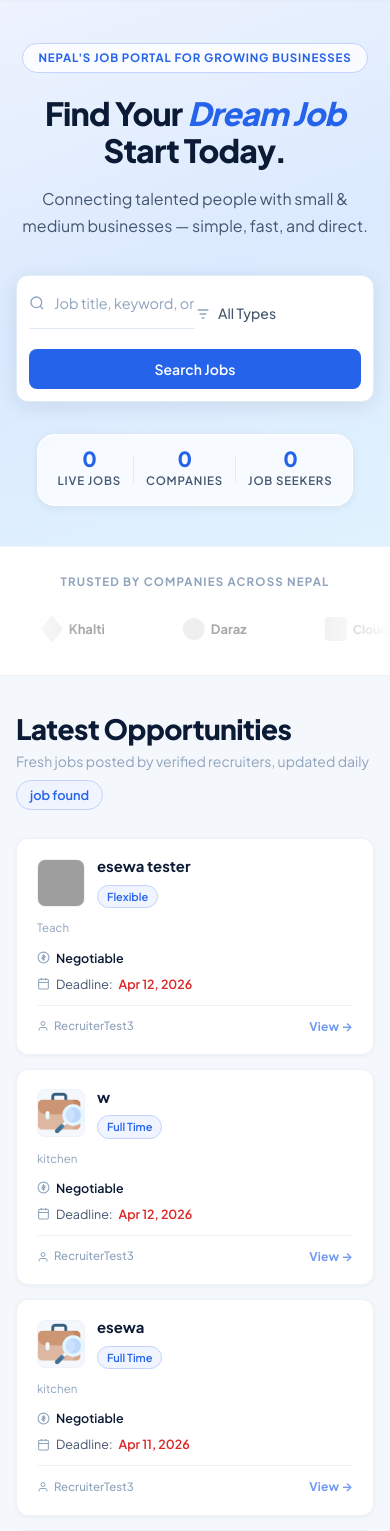
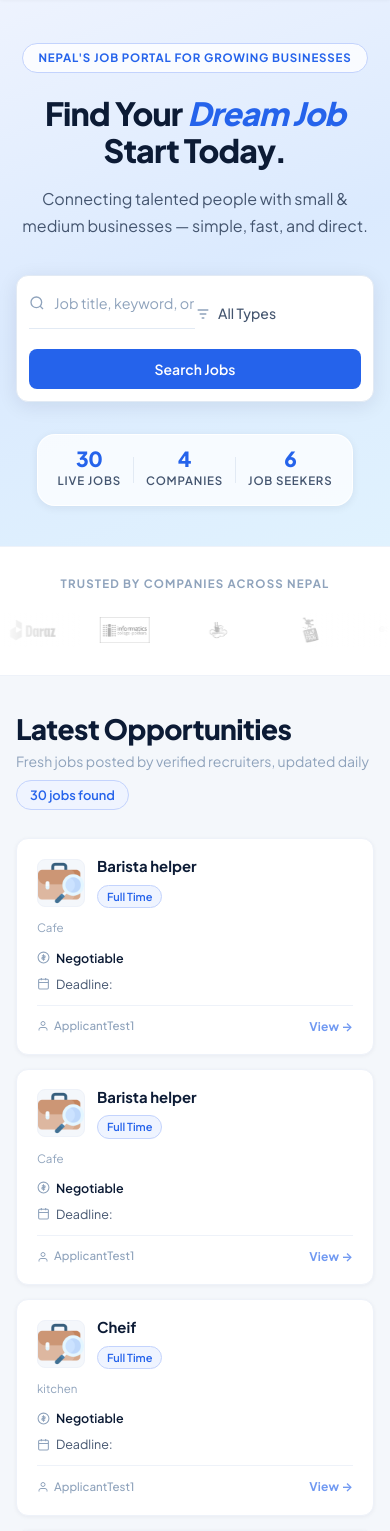
Before and after one commit to SauravStha1/Pocket_Job, a Django app: page /?page=2 in a window 390 px wide. Shown: the part 61-1592 px from the top of the page. Run offline with Django 5.2, Linux system fonts and the light colour scheme; data comes from the database, SQL or seed files in the repository; both versions use the stored data as it was after the commit; grey boxes are pictures that could not be loaded.

Commit message:
UI: Homepage UI with Dashboard analytics

```diff
--- a/homepage/views.py
+++ b/homepage/views.py
@@ -1,6 +1,8 @@
 from django.shortcuts import render
 from django.db.models import Q
+from django.core.paginator import Paginator
 from Job_Post.models import Job
+from django.contrib.auth.models import User
 
 
 def home(request):
@@ -9,7 +11,7 @@ def home(request):
 
     jobs = Job.objects.filter(is_active=True)
 
-    # Apply search filters
+    # ── Search filters ──
     if query:
         jobs = jobs.filter(
             Q(title__icontains=query) | Q(tags__icontains=query)
@@ -18,9 +20,9 @@ def home(request):
     if job_type and job_type != "All":
         jobs = jobs.filter(job_type=job_type)
 
-    # ==============================
-    # 🎯 SKILL-BASED FILTER (SEARCH STYLE)
-    # ==============================
+    # ── Skill-based prioritisation (authenticated users) ──
+    recommended_ids = []
+
     if request.user.is_authenticated:
         profile = request.user.profile
         skills = profile.skills
@@ -28,26 +30,56 @@ def home(request):
         if skills:
             skill_list = [s.strip().lower() for s in skills.split(",")]
 
-            # Step 1: Find matching jobs
             matched_jobs = []
             other_jobs = []
 
             for job in jobs:
                 job_text = (job.title + " " + job.tags).lower()
-
                 if any(skill in job_text for skill in skill_list):
                     matched_jobs.append(job)
+                    recommended_ids.append(job.id)
                 else:
                     other_jobs.append(job)
 
-            # Step 2: Combine (like search result priority)
             jobs = matched_jobs + other_jobs
-
+        else:
+            jobs = list(jobs.order_by('-created_at'))
     else:
         jobs = list(jobs.order_by('-created_at'))
 
+    # ── Pagination: 30 jobs per page (10 columns × 3 rows) ──
+    paginator = Paginator(jobs, 24)
+    page_number = request.GET.get('page')
+    jobs_page = paginator.get_page(page_number)
+
+    # ── Dashboard stats for hero section ──
+    total_jobs = Job.objects.filter(is_active=True).count()
+
+    # Count unique recruiters who have posted at least one active job
+    total_companies = (
+        Job.objects.filter(is_active=True)
+        .values('recruiter')
+        .distinct()
+        .count()
+    )
+
+    # Count all applicant profiles
+    try:
+        from accounts.models import Profile
+        total_applicants = Profile.objects.filter(role='APPLICANT').count()
+    except Exception:
+        # Fallback: count all non-staff users minus recruiters
+        total_applicants = User.objects.filter(
+            is_staff=False, is_superuser=False
+        ).count()
+
     return render(request, 'homepage/home.html', {
-        'jobs': jobs,
+        'jobs': jobs_page,
         'query': query,
-        'selected_job_type': job_type
+        'selected_job_type': job_type,
+        'recommended_ids': recommended_ids,
+        # Stats
+        'total_jobs': total_jobs,
+        'total_companies': total_companies,
+        'total_applicants': total_applicants,
     })
--- a/static/css/home.css
+++ b/static/css/home.css
@@ -285,7 +282,7 @@ a {
   background: #fff;
   border-top: 1px solid var(--border-lt);
   border-bottom: 1px solid var(--border-lt);
-  padding: 26px 0;
+  padding: 28px 0;
   overflow: hidden;
   width: 100%;
 }
@@ -297,10 +294,10 @@ a {
   letter-spacing: 0.1em;
   text-transform: uppercase;
   color: var(--ink-3);
-  margin-bottom: 18px;
+  margin-bottom: 20px;
 }
 
-/* Marquee wrapper with fade edges */
+/* Marquee outer with fade edges */
 .marquee-outer {
   position: relative;
   overflow: hidden;
@@ -345,21 +342,31 @@ a {
   to   { transform: translateX(-50%); }
 }
 
-/* Individual logo item */
+/* Logo wrapper */
 .mlogo {
   display: inline-flex;
   align-items: center;
-  padding: 4px 28px;
-  opacity: 0.5;
+  justify-content: center;
+  padding: 6px 36px;
+  flex-shrink: 0;
+  opacity: 0.45;
   filter: grayscale(1);
-  flex-shrink: 0;
-  transition: opacity var(--ease), filter var(--ease);
-  cursor: default;
+  transition: opacity var(--ease), filter var(--ease), transform var(--ease);
 }
 
 .mlogo:hover {
   opacity: 1;
   filter: grayscale(0);
+  transform: translateY(-2px);
+}
+
+/* ── Logo image inside marquee ── */
+.mlogo-img {
+  height: 50px;       /* fixed height — all logos same height */
+  width: auto;        /* width scales naturally */
+  max-width: 120px;   /* prevent very wide logos from taking too much space */
+  object-fit: contain;
+  display: block;
 }
 
 /* ================================================================
@@ -910,4 +933,14 @@ a {
     height: 36px;
     font-size: 0.82rem;
   }
+
+  /* Smaller logos on mobile */
+  .mlogo-img {
+    height: 26px;
+    max-width: 90px;
+  }
+
+  .mlogo {
+    padding: 4px 22px;
+  }
 }
--- a/templates/homepage/home.html
+++ b/templates/homepage/home.html
@@ -55,20 +55,20 @@
 
     </form>
 
-    <!-- STATS — dynamic from backend variables -->
+    <!-- STATS — real backend data from views.py -->
     <div class="hero-stats">
       <div class="stat-box">
-        <strong>{{ total_jobs|default:"0" }}</strong>
+        <strong>{{ total_jobs }}</strong>
         <span>Live Jobs</span>
       </div>
       <div class="stat-sep"></div>
       <div class="stat-box">
-        <strong>{{ total_companies|default:"0" }}</strong>
+        <strong>{{ total_companies }}</strong>
         <span>Companies</span>
       </div>
       <div class="stat-sep"></div>
       <div class="stat-box">
-        <strong>{{ total_applicants|default:"0" }}</strong>
+        <strong>{{ total_applicants }}</strong>
         <span>Job Seekers</span>
       </div>
     </div>
@@ -76,112 +76,61 @@
   </div>
 </section>
 
-<!-- ===================== TRUSTED COMPANIES ===================== -->
+<!-- ===================== TRUSTED COMPANIES — MARQUEE WITH REAL LOGOS ===================== -->
 <section class="trusted">
   <p class="trusted-label">Trusted by companies across Nepal</p>
 
   <div class="marquee-outer">
     <div class="marquee-track">
 
+      <!-- ── ORIGINAL SET — real logo images ── -->
       <span class="mlogo">
-        <svg viewBox="0 0 90 32" xmlns="http://www.w3.org/2000/svg" width="90" height="32">
-          <rect x="2" y="5" width="22" height="22" rx="5" fill="#2563eb" opacity=".2"/>
-          <text x="30" y="21" font-family="'Plus Jakarta Sans',sans-serif" font-size="13" font-weight="700" fill="#475569">eSewa</text>
-        </svg>
+        <img src="{% static 'images/logos/esewa.png' %}" alt="eSewa" class="mlogo-img">
       </span>
 
       <span class="mlogo">
-        <svg viewBox="0 0 130 32" xmlns="http://www.w3.org/2000/svg" width="130" height="32">
-          <circle cx="13" cy="16" r="11" fill="#2563eb" opacity=".2"/>
-          <text x="30" y="21" font-family="'Plus Jakarta Sans',sans-serif" font-size="13" font-weight="700" fill="#475569">Informatics</text>
-        </svg>
+        <img src="{% static 'images/logos/khalti.png' %}" alt="Khalti" class="mlogo-img">
       </span>
 
       <span class="mlogo">
-        <svg viewBox="0 0 86 32" xmlns="http://www.w3.org/2000/svg" width="86" height="32">
-          <polygon points="13,2 24,16 13,30 2,16" fill="#2563eb" opacity=".2"/>
-          <text x="30" y="21" font-family="'Plus Jakarta Sans',sans-serif" font-size="13" font-weight="700" fill="#475569">Khalti</text>
-        </svg>
+        <img src="{% static 'images/logos/daraz.png' %}" alt="Daraz" class="mlogo-img">
       </span>
 
       <span class="mlogo">
-        <svg viewBox="0 0 86 32" xmlns="http://www.w3.org/2000/svg" width="86" height="32">
-          <rect x="2" y="5" width="22" height="22" rx="11" fill="#2563eb" opacity=".2"/>
-          <text x="30" y="21" font-family="'Plus Jakarta Sans',sans-serif" font-size="13" font-weight="700" fill="#475569">Daraz</text>
-        </svg>
+        <img src="{% static 'images/logos/informatics.png' %}" alt="Informatics" class="mlogo-img">
       </span>
 
       <span class="mlogo">
-        <svg viewBox="0 0 148 32" xmlns="http://www.w3.org/2000/svg" width="148" height="32">
-          <rect x="2" y="4" width="22" height="24" rx="4" fill="#2563eb" opacity=".2"/>
-          <text x="30" y="21" font-family="'Plus Jakarta Sans',sans-serif" font-size="12" font-weight="700" fill="#475569">CloudFactory</text>
-        </svg>
+        <img src="{% static 'images/logos/cloudfactory.png' %}" alt="CloudFactory" class="mlogo-img">
       </span>
 
       <span class="mlogo">
-        <svg viewBox="0 0 108 32" xmlns="http://www.w3.org/2000/svg" width="108" height="32">
-          <circle cx="13" cy="16" r="10" fill="none" stroke="#2563eb" stroke-width="2" opacity=".3"/>
-          <circle cx="13" cy="16" r="4" fill="#2563eb" opacity=".2"/>
-          <text x="30" y="21" font-family="'Plus Jakarta Sans',sans-serif" font-size="13" font-weight="700" fill="#475569">Leapfrog</text>
-        </svg>
+        <img src="{% static 'images/logos/leapfrog.png' %}" alt="Leapfrog" class="mlogo-img">
       </span>
 
-      <span class="mlogo">
-        <svg viewBox="0 0 128 32" xmlns="http://www.w3.org/2000/svg" width="128" height="32">
-          <rect x="2" y="5" width="22" height="22" rx="4" fill="#2563eb" opacity=".2"/>
-          <text x="30" y="21" font-family="'Plus Jakarta Sans',sans-serif" font-size="11.5" font-weight="700" fill="#475569">Fusemachines</text>
-        </svg>
-      </span>
-
-      <!-- Duplicate for seamless loop -->
+      <!-- ── DUPLICATE SET for seamless infinite loop ── -->
       <span class="mlogo" aria-hidden="true">
-        <svg viewBox="0 0 90 32" xmlns="http://www.w3.org/2000/svg" width="90" height="32">
-          <rect x="2" y="5" width="22" height="22" rx="5" fill="#2563eb" opacity=".2"/>
-          <text x="30" y="21" font-family="'Plus Jakarta Sans',sans-serif" font-size="13" font-weight="700" fill="#475569">eSewa</text>
-        </svg>
+        <img src="{% static 'images/logos/esewa.png' %}" alt="" class="mlogo-img">
       </span>
 
       <span class="mlogo" aria-hidden="true">
-        <svg viewBox="0 0 130 32" xmlns="http://www.w3.org/2000/svg" width="130" height="32">
-          <circle cx="13" cy="16" r="11" fill="#2563eb" opacity=".2"/>
-          <text x="30" y="21" font-family="'Plus Jakarta Sans',sans-serif" font-size="13" font-weight="700" fill="#475569">Informatics</text>
-        </svg>
+        <img src="{% static 'images/logos/khalti.png' %}" alt="" class="mlogo-img">
       </span>
 
       <span class="mlogo" aria-hidden="true">
-        <svg viewBox="0 0 86 32" xmlns="http://www.w3.org/2000/svg" width="86" height="32">
-          <polygon points="13,2 24,16 13,30 2,16" fill="#2563eb" opacity=".2"/>
-          <text x="30" y="21" font-family="'Plus Jakarta Sans',sans-serif" font-size="13" font-weight="700" fill="#475569">Khalti</text>
-        </svg>
+        <img src="{% static 'images/logos/daraz.png' %}" alt="" class="mlogo-img">
       </span>
 
       <span class="mlogo" aria-hidden="true">
-        <svg viewBox="0 0 86 32" xmlns="http://www.w3.org/2000/svg" width="86" height="32">
-          <rect x="2" y="5" width="22" height="22" rx="11" fill="#2563eb" opacity=".2"/>
-          <text x="30" y="21" font-family="'Plus Jakarta Sans',sans-serif" font-size="13" font-weight="700" fill="#475569">Daraz</text>
-        </svg>
+        <img src="{% static 'images/logos/informatics.png' %}" alt="" class="mlogo-img">
       </span>
 
       <span class="mlogo" aria-hidden="true">
-        <svg viewBox="0 0 148 32" xmlns="http://www.w3.org/2000/svg" width="148" height="32">
-          <rect x="2" y="4" width="22" height="24" rx="4" fill="#2563eb" opacity=".2"/>
-          <text x="30" y="21" font-family="'Plus Jakarta Sans',sans-serif" font-size="12" font-weight="700" fill="#475569">CloudFactory</text>
-        </svg>
+        <img src="{% static 'images/logos/cloudfactory.png' %}" alt="" class="mlogo-img">
       </span>
 
       <span class="mlogo" aria-hidden="true">
-        <svg viewBox="0 0 108 32" xmlns="http://www.w3.org/2000/svg" width="108" height="32">
-          <circle cx="13" cy="16" r="10" fill="none" stroke="#2563eb" stroke-width="2" opacity=".3"/>
-          <circle cx="13" cy="16" r="4" fill="#2563eb" opacity=".2"/>
-          <text x="30" y="21" font-family="'Plus Jakarta Sans',sans-serif" font-size="13" font-weight="700" fill="#475569">Leapfrog</text>
-        </svg>
-      </span>
-
-      <span class="mlogo" aria-hidden="true">
-        <svg viewBox="0 0 128 32" xmlns="http://www.w3.org/2000/svg" width="128" height="32">
-          <rect x="2" y="5" width="22" height="22" rx="4" fill="#2563eb" opacity=".2"/>
-          <text x="30" y="21" font-family="'Plus Jakarta Sans',sans-serif" font-size="11.5" font-weight="700" fill="#475569">Fusemachines</text>
-        </svg>
+        <img src="{% static 'images/logos/leapfrog.png' %}" alt="" class="mlogo-img">
       </span>
 
     </div>
@@ -198,7 +147,9 @@
         <p class="jobs-sub">Fresh jobs posted by verified recruiters, updated daily</p>
       </div>
       {% if jobs %}
-        <span class="jobs-count">{{ jobs.paginator.count }} job{{ jobs.paginator.count|pluralize }} found</span>
+        <span class="jobs-count">
+          {{ jobs.paginator.count }} job{{ jobs.paginator.count|pluralize }} found
+        </span>
       {% endif %}
     </div>
 
@@ -209,7 +160,7 @@
       <a href="{% url 'job_detail' job.id %}" class="job-link">
         <div class="job-card">
 
-          <!-- ✅ Recommended Badge — backend only, logic unchanged -->
+          <!-- ✅ Recommended Badge — backend logic unchanged -->
           {% if job.id in recommended_ids %}
           <div class="badge-rec">
             <svg viewBox="0 0 16 16" width="10" height="10" fill="currentColor">
@@ -284,26 +235,38 @@
 
     </div>
 
-    <!-- PAGINATION — Django compatible -->
+    <!-- PAGINATION — 30 per page, Django Page object compatible -->
     {% if jobs.has_other_pages %}
     <nav class="pagination">
+
       {% if jobs.has_previous %}
-        <a href="?page={{ jobs.previous_page_number }}{% if query %}&q={{ query }}{% endif %}{% if selected_job_type %}&job_type={{ selected_job_type }}{% endif %}" class="page-btn">← Prev</a>
+        <a href="?page={{ jobs.previous_page_number }}{% if query %}&q={{ query }}{% endif %}{% if selected_job_type %}&job_type={{ selected_job_type }}{% endif %}"
+           class="page-btn">← Prev</a>
+      {% else %}
+        <span class="page-btn page-disabled">← Prev</span>
       {% endif %}
 
       {% for num in jobs.paginator.page_range %}
         {% if jobs.number == num %}
           <span class="page-btn page-active">{{ num }}</span>
         {% elif num > jobs.number|add:'-3' and num < jobs.number|add:'3' %}
-          <a href="?page={{ num }}{% if query %}&q={{ query }}{% endif %}{% if selected_job_type %}&job_type={{ selected_job_type }}{% endif %}" class="page-btn">{{ num }}</a>
+          <a href="?page={{ num }}{% if query %}&q={{ query }}{% endif %}{% if selected_job_type %}&job_type={{ selected_job_type }}{% endif %}"
+             class="page-btn">{{ num }}</a>
         {% elif num == 1 or num == jobs.paginator.num_pages %}
-          <a href="?page={{ num }}{% if query %}&q={{ query }}{% endif %}{% if selected_job_type %}&job_type={{ selected_job_type }}{% endif %}" class="page-btn">{{ num }}</a>
+          <a href="?page={{ num }}{% if query %}&q={{ query }}{% endif %}{% if selected_job_type %}&job_type={{ selected_job_type }}{% endif %}"
+             class="page-btn">{{ num }}</a>
+        {% elif num == jobs.number|add:'-4' or num == jobs.number|add:'4' %}
+          <span class="page-btn page-ellipsis">…</span>
         {% endif %}
       {% endfor %}
 
       {% if jobs.has_next %}
-        <a href="?page={{ jobs.next_page_number }}{% if query %}&q={{ query }}{% endif %}{% if selected_job_type %}&job_type={{ selected_job_type }}{% endif %}" class="page-btn">Next →</a>
+        <a href="?page={{ jobs.next_page_number }}{% if query %}&q={{ query }}{% endif %}{% if selected_job_type %}&job_type={{ selected_job_type }}{% endif %}"
+           class="page-btn">Next →</a>
+      {% else %}
+        <span class="page-btn page-disabled">Next →</span>
       {% endif %}
+
     </nav>
     {% endif %}
 
```
Also changed, not shown: other parts of static/css/home.css (+41 -28 lines), db.sqlite3, static/images/logos/cloudfactory.png (added), static/images/logos/daraz.png (added), static/images/logos/esewa.png (added), static/images/logos/informatics.png (added), static/images/logos/khalti.png (added), static/images/logos/leapfrog.png (added).
